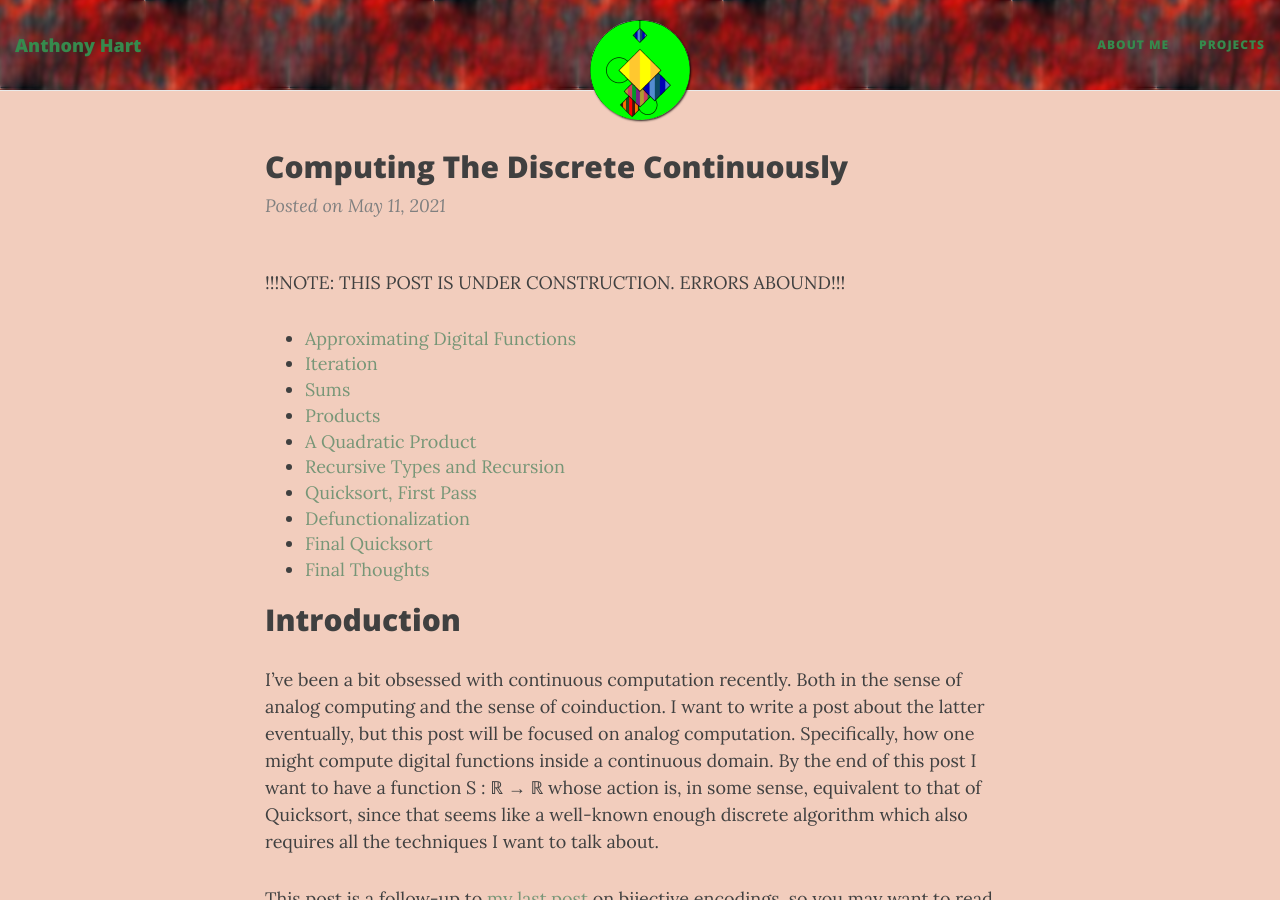
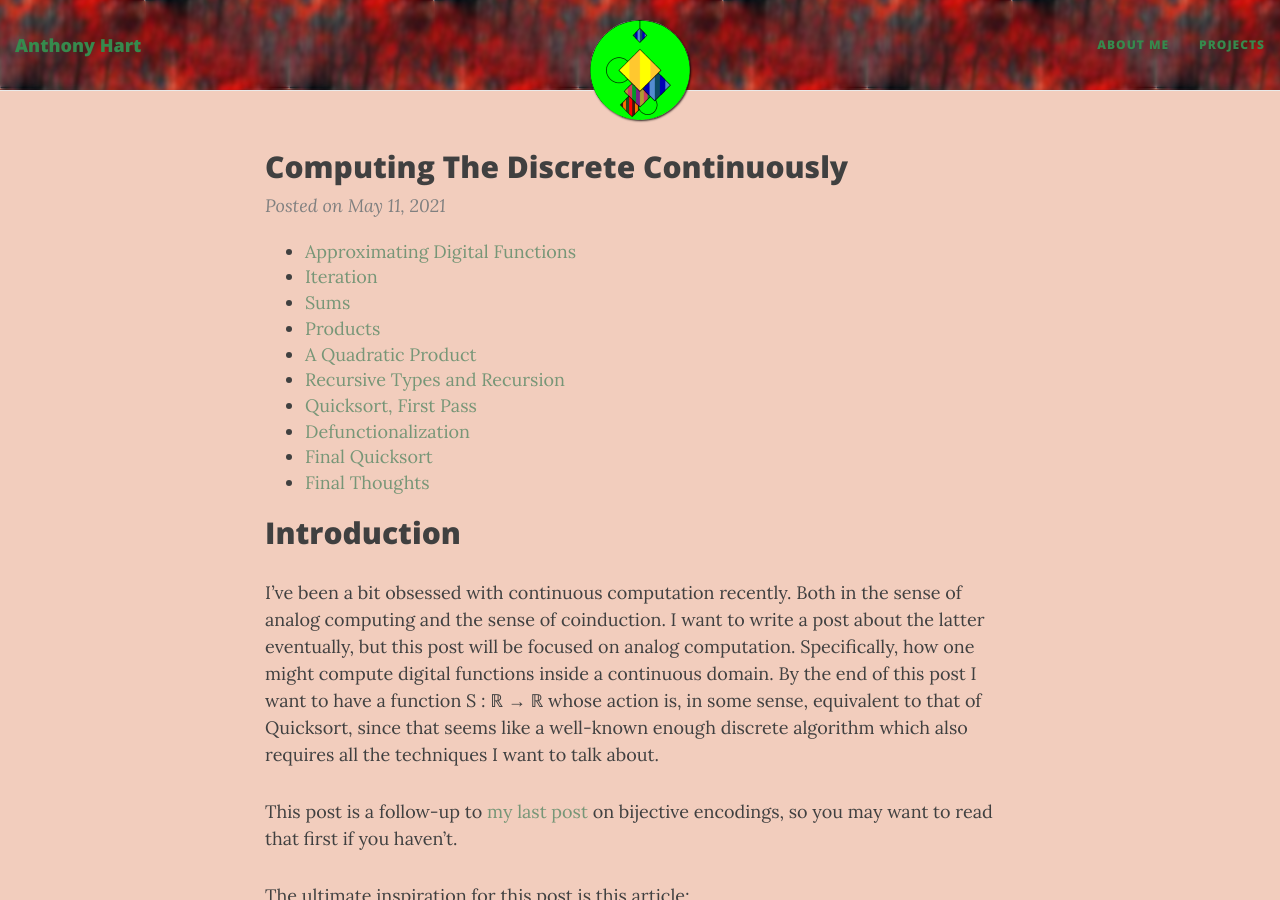
Before and after one commit to AHartNtkn/AHartNtkn.github.io, a Jekyll site: the page built from _posts/2021-05-11-Computing-the-Discrete-Continuously.md, in a window 1280 px wide and 900 px high. Built offline with Jekyll 4.4.1, drawn with Linux system fonts in a browser that asks for light colours; nearby versions of some CDN libraries.

Commit message:
Remove construction notice

```diff
--- a/_posts/2021-05-11-Computing-the-Discrete-Continuously.md
+++ b/_posts/2021-05-11-Computing-the-Discrete-Continuously.md
@@ -1,6 +1,4 @@
 {% raw %}
-!!!NOTE: THIS POST IS UNDER CONSTRUCTION. ERRORS ABOUND!!!
-
 - [Approximating Digital Functions](#headingApp)
 - [Iteration](#headingIter)
 - [Sums](#headingConst)
```
